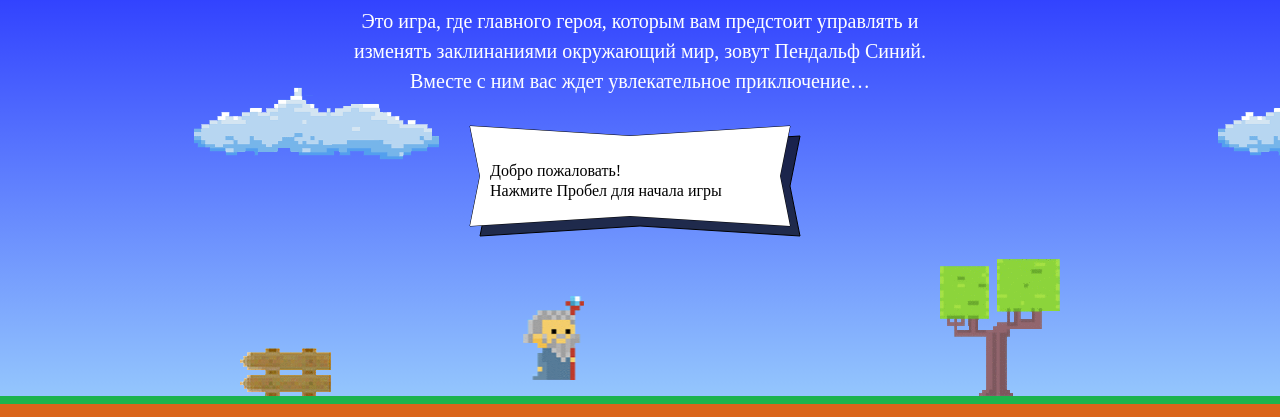
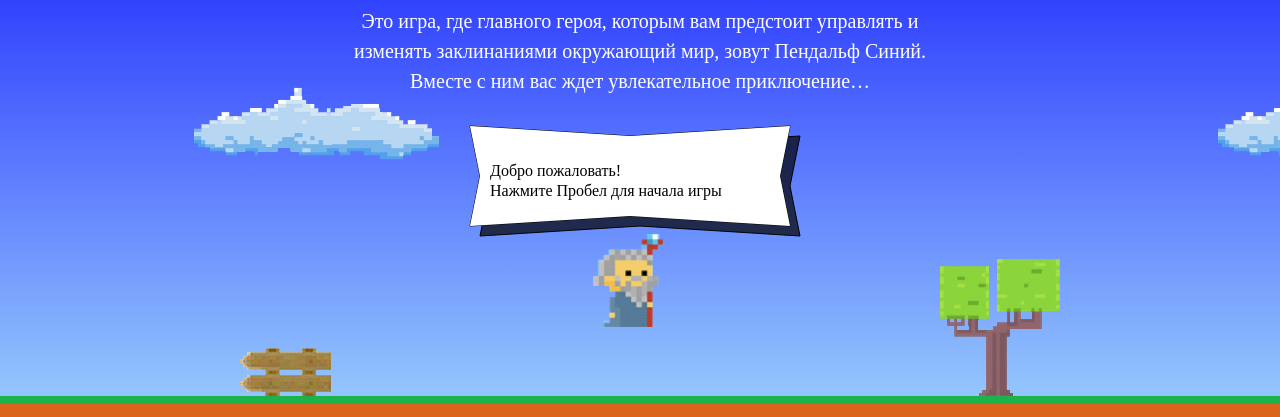
Before and after one commit to Angelina0100/931533-code-and-magick-19, a website: page index.html in a window 1280 px wide. Shown: the part 203-620 px from the top of the page. Drawn offline with Linux system fonts and the light colour scheme; a web font is replaced by a local one.

Commit message:
Выполняет скрипт

```diff
--- a/index.html
+++ b/index.html
@@ -180,7 +180,34 @@
     <p class="setup-similar-label">Петр Петров</p>
   </div>
 </template>
+<script>
+  var fireballSize = 22;
+  var getFireballSpeed = function(left) {
+    if(left) {
+      return 5;
+    }
+    return 2;
+    /*return left?5:2 - тернарный оператор*/
+  }
 
+  var wizardSpeed = 3;
+  var wizardWidth = 70;
+  var getWizardHeight = function(wizardWidth) {
+    var countWizardHeight = 1.337 * wizardWidth;
+    return countWizardHeight;
+  }
+  var wizardHeight = getWizardHeight(wizardWidth);
+
+  var getWizardX = function(width) {
+    return (width / 2) - (wizardHeight / 2);
+  }
+
+  var getWizardY = function(height) {
+    return (height - wizardHeight) * 2/3;
+    /*"2/3 игрового поля ОТ ЗЕМЛИ", - я бы посчитала, что сверху должно быть 1/3, а снизу - 2/3, но тогда маг прячется за надписью, поэтому оставляем умножить на 2/3 */
+  }
+
+</script>
 <script src="js/game.js"></script>
 
 </body>
```
